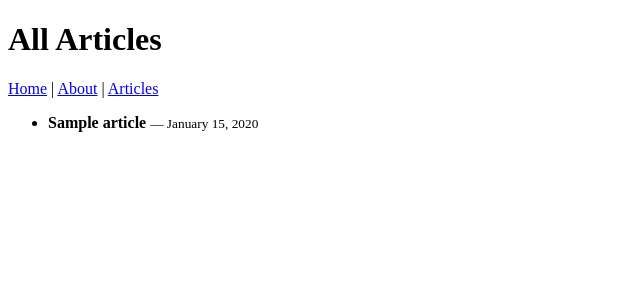
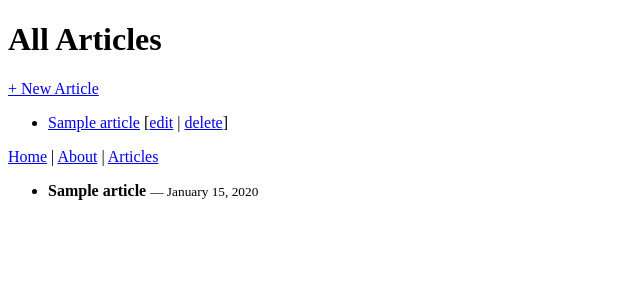
Before and after one commit to muallab/muallas-blog, a Django app: page /articles/ in a window 1280 px wide. Shown: the top 300 px of the page, without its empty margins (0-640 px from the left). Run offline with Django 4.2, Linux system fonts and the light colour scheme; tables that the repository leaves empty hold one stand-in row (values such as "Sample post").

Commit message:
Implement full Article CRUD with Django ORM, views, URLs and templates

```diff
--- /dev/null
+++ b/blog/templates/blog/article_detail.html
@@ -0,0 +1,4 @@
+<h1>{{ article.title }}</h1>
+<p><em>Published: {{ article.created_at|date:"F j, Y" }}</em></p>
+<div>{{ article.content }}</div>
+<a href="{% url 'article_list' %}">← Back to articles</a>
--- a/blog/templates/blog/article_list.html
+++ b/blog/templates/blog/article_list.html
@@ -6,6 +6,18 @@
 </head>
 <body>
   <h1>All Articles</h1>
+  <a href="{% url 'article_create' %}">+ New Article</a>
+<ul>
+{% for a in articles %}
+  <li>
+    <a href="{% url 'article_detail' a.pk %}">{{ a.title }}</a>
+    [<a href="{% url 'article_update' a.pk %}">edit</a> |
+     <a href="{% url 'article_delete' a.pk %}">delete</a>]
+  </li>
+{% empty %}
+  <li>No articles yet.</li>
+{% endfor %}
+</ul>
   <nav>
     <a href="{% url 'homepage' %}">Home</a> |
     <a href="{% url 'about'    %}">About</a> |
--- a/blog/urls.py
+++ b/blog/urls.py
@@ -5,4 +5,8 @@ urlpatterns = [
     path('',       views.homepage, name='homepage'),
     path('about/', views.about,    name='about'),
     path('articles/',views.article_list, name='article_list'),
+    path('articles/new/',           views.article_create, name='article_create'),
+    path('articles/<int:pk>/',      views.article_detail, name='article_detail'),
+    path('articles/<int:pk>/edit/', views.article_update, name='article_update'),
+    path('articles/<int:pk>/delete/',views.article_delete, name='article_delete'),
 ]
--- a/blog/views.py
+++ b/blog/views.py
@@ -1,4 +1,7 @@
 from django.shortcuts import render
+from django.shortcuts import render, get_object_or_404, redirect
+from .models import Article
+from .forms  import ArticleForm
 
 # Create your views here.
 def homepage(request):
@@ -11,3 +14,40 @@ from .models import Article
 def article_list(request):
     articles = Article.objects.order_by('-created_at')
     return render(request, 'blog/article_list.html', {'articles': articles})
+
+def article_list(request):
+    articles = Article.objects.order_by('-created_at')
+    return render(request, 'blog/article_list.html', {'articles': articles})
+
+# READ: show a single article
+def article_detail(request, pk):
+    article = get_object_or_404(Article, pk=pk)
+    return render(request, 'blog/article_detail.html', {'article': article})
+
+# CREATE: show blank form & save new Article
+def article_create(request):
+    if request.method == 'POST':
+        form = ArticleForm(request.POST)
+        if form.is_valid():
+            article = form.save()           # ORM: INSERT row
+            return redirect('article_detail', pk=article.pk)
+    else:
+        form = ArticleForm()
+    return render(request, 'blog/article_form.html', {'form': form})
+
+# UPDATE: populate form with existing Article & save changes
+def article_update(request, pk):
+    article = get_object_or_404(Article, pk=pk)
+    form = ArticleForm(request.POST or None, instance=article)
+    if form.is_valid():
+        form.save()                       # ORM: UPDATE row
+        return redirect('article_detail', pk=article.pk)
+    return render(request, 'blog/article_form.html', {'form': form})
+
+# DELETE: confirm & delete an Article
+def article_delete(request, pk):
+    article = get_object_or_404(Article, pk=pk)
+    if request.method == 'POST':
+        article.delete()                 # ORM: DELETE row
+        return redirect('article_list')
+    return render(request, 'blog/article_confirm_delete.html', {'article': article})
```
Also changed, not shown: blog/forms.py (added, +7 -0 lines), blog/templates/blog/article_confirm_delete.html (added, +7 -0 lines), blog/templates/blog/article_form.html (added, +9 -0 lines), blog/migrations/0001_initial.py (added), blog/models.py (line endings or trailing spaces).
